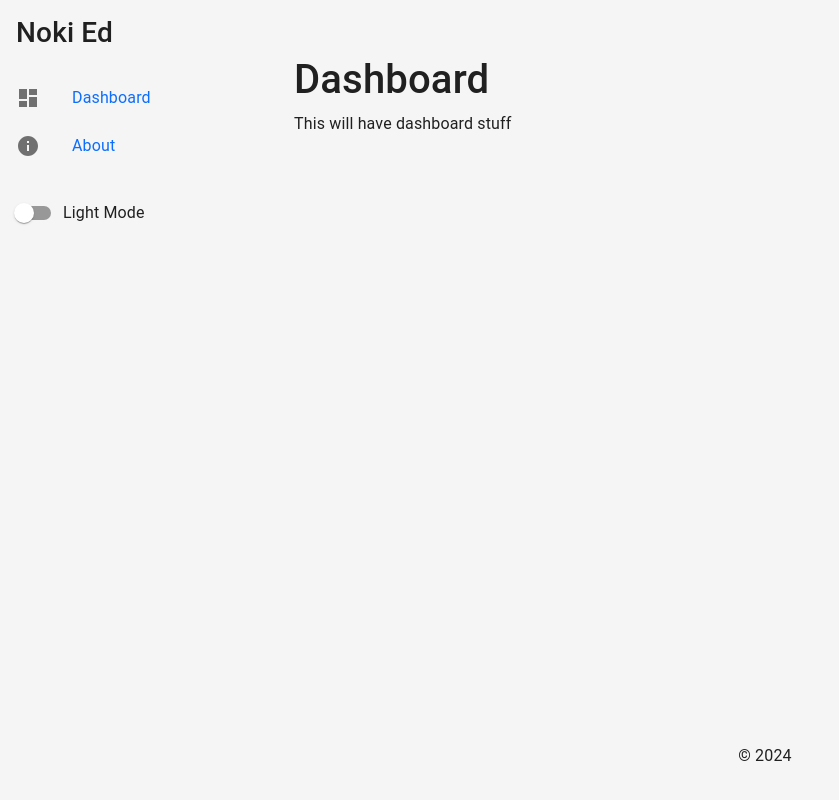
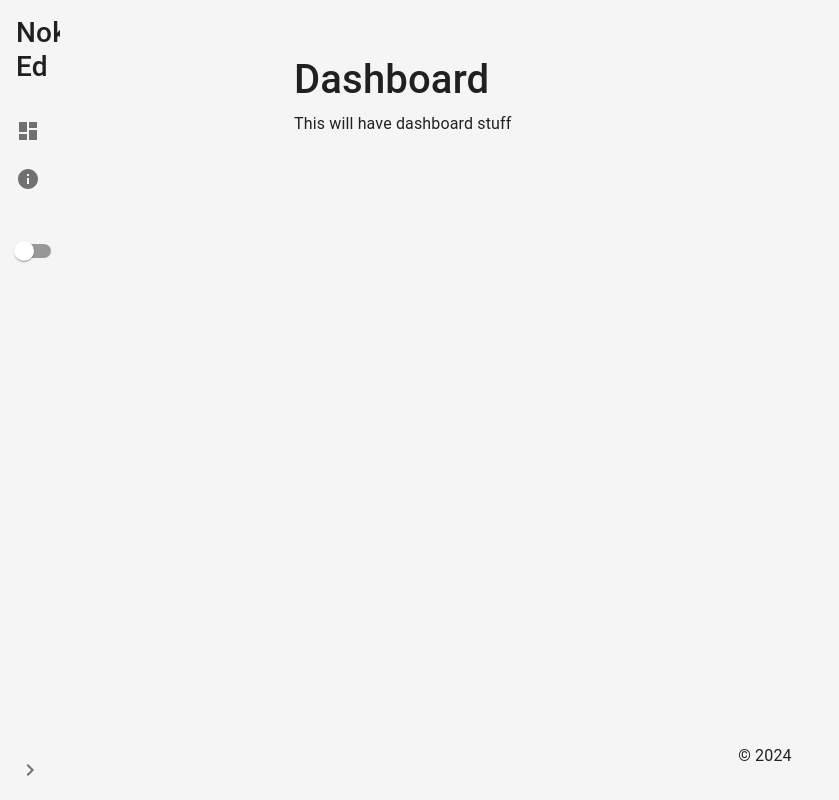
Before and after one commit to pavan-kumar-nadupuru/noki-ed, a React (Vite) app: page / in a window 1280 px wide. Shown: the whole page, without its empty margins (0-839 px from the left). Built offline with nearby package versions, Linux system fonts and the light colour scheme.

Commit message:
added toggleable sidebar, a routes folder and a 404 page plus styles for closing the sidebar

```diff
--- a/src/App.scss
+++ b/src/App.scss
@@ -1,16 +1,14 @@
 // src/App.scss
-
 // Import our variables first
 @import './styles/variables';
-
 // Then import Bootstrap
 @import "../node_modules/bootstrap/scss/bootstrap";
-
 // You can also import other partial files if you have them
 @import './styles/mixins';
 
 .app-container {
   min-height: 100dvh;
+  display: flex;
 }
 
 .sidebar {
@@ -21,9 +19,14 @@
   top: 0;
   overflow-y: auto;
   border-right: 1px solid var(--mui-palette-divider);
+  transition: width 0.3s ease-in-out, transform 0.3s ease-in-out;
 
   .sidebar-header {
     border-bottom: 1px solid var(--mui-palette-divider);
+  }
+
+  &.closed {
+    width: 60px;
   }
 }
 
@@ -32,6 +35,12 @@
   display: flex;
   flex-direction: column;
   min-height: 100dvh;
+  flex: 1;
+  transition: margin-left 0.3s ease-in-out;
+}
+
+.sidebar-closed .content-wrapper {
+  margin-left: 60px;
 }
 
 .main-content {
@@ -50,21 +59,12 @@
   text-transform: none;
 }
 
-// Media query for responsive design
-@include media-breakpoint-down(md) {
-  .sidebar {
-    width: 100%;
-    height: auto;
-    position: static;
-  }
-
-  .content-wrapper {
-    margin-left: 0;
-  }
-
-  .main-content {
-    padding: 1rem;
-  }
+.sidebar-footer {
+  position: absolute;
+  bottom: 0;
+  width: 100%;
+  padding: 10px;
+  text-align: center;
 }
 
 .sidebar-toggle {
@@ -74,8 +74,12 @@
   z-index: 1000;
 }
 
+// Media query for responsive design
 @include media-breakpoint-down(md) {
   .sidebar {
+    width: 100%;
+    height: 100%;
+    position: fixed;
     transform: translateX(-100%);
     transition: transform 0.3s ease-in-out;
   }
@@ -85,6 +89,10 @@
   }
 
   .content-wrapper {
-    margin-left: 0;
+    margin-left: 0 !important;
+  }
+
+  .main-content {
+    padding: 1rem;
   }
 }
--- a/src/components/Sidebar.jsx
+++ b/src/components/Sidebar.jsx
@@ -1,11 +1,22 @@
 import React from "react";
 import { Link } from "react-router-dom";
-import { List, ListItem, ListItemText, ListItemIcon } from "@mui/material";
-import { Dashboard, Info, List as ListIcon } from "@mui/icons-material";
+import {
+	List,
+	ListItem,
+	ListItemText,
+	ListItemIcon,
+	IconButton,
+} from "@mui/material";
+import {
+	Dashboard,
+	Info,
+	ChevronLeft,
+	ChevronRight,
+} from "@mui/icons-material";
 import ThemeToggle from "./ThemeToggle";
 
-const Sidebar = () => (
-	<div className="sidebar bg-light">
+const Sidebar = ({ isOpen, toggleSidebar }) => (
+	<div className={`sidebar bg-light ${isOpen ? "open" : "closed"}`}>
 		<div className="sidebar-header">
 			<h3 className="m-0 p-3">Noki Ed</h3>
 		</div>
@@ -26,6 +37,11 @@ const Sidebar = () => (
 		<div className="p-3">
 			<ThemeToggle />
 		</div>
+		<div className="sidebar-footer">
+			<IconButton onClick={toggleSidebar}>
+				{isOpen ? <ChevronLeft /> : <ChevronRight />}
+			</IconButton>
+		</div>
 	</div>
 );
 
```
Also changed, not shown: src/pages/NotFound.jsx (added, +16 -0 lines), src/routes/index.js (added, +21 -0 lines).
